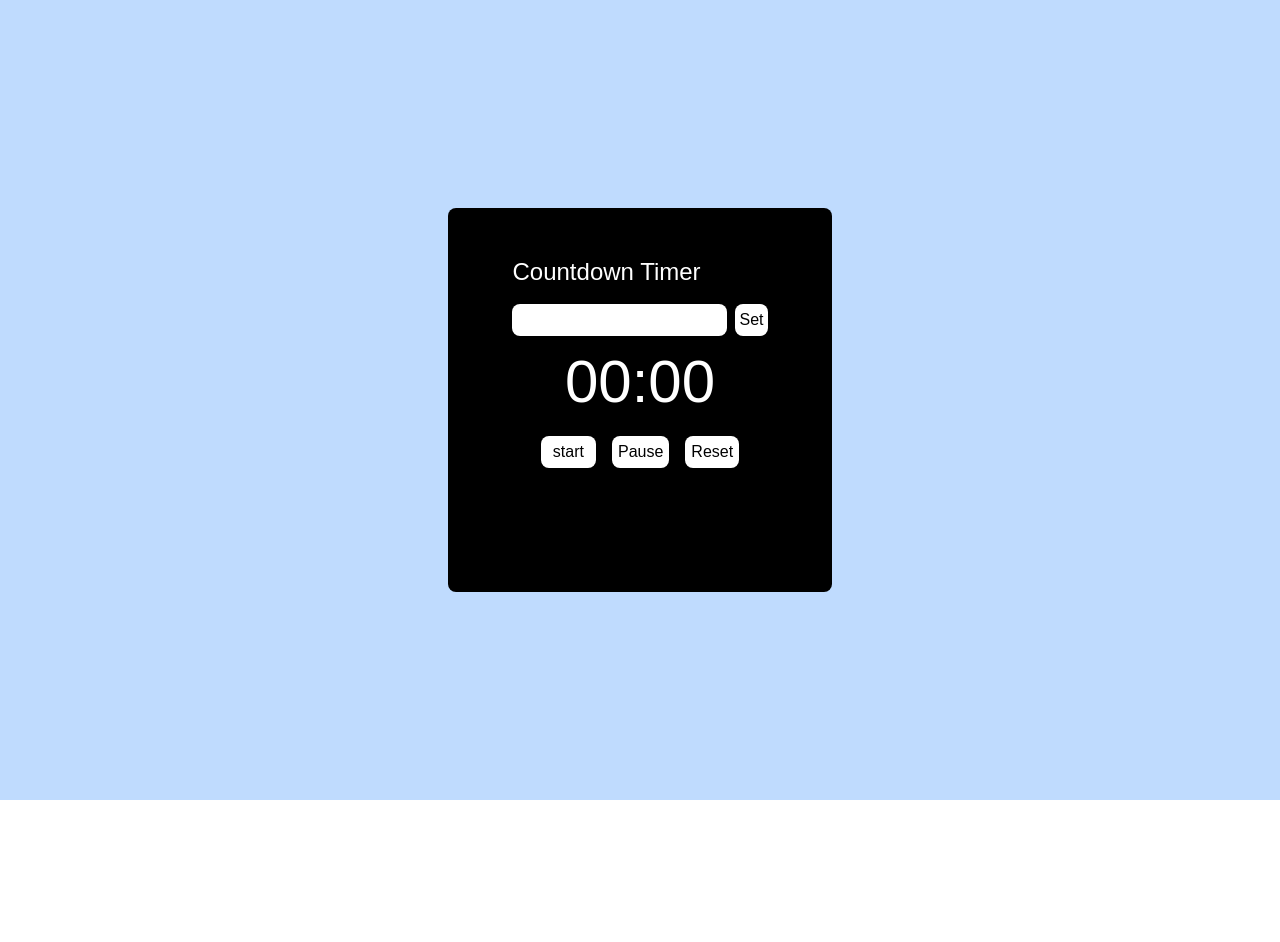
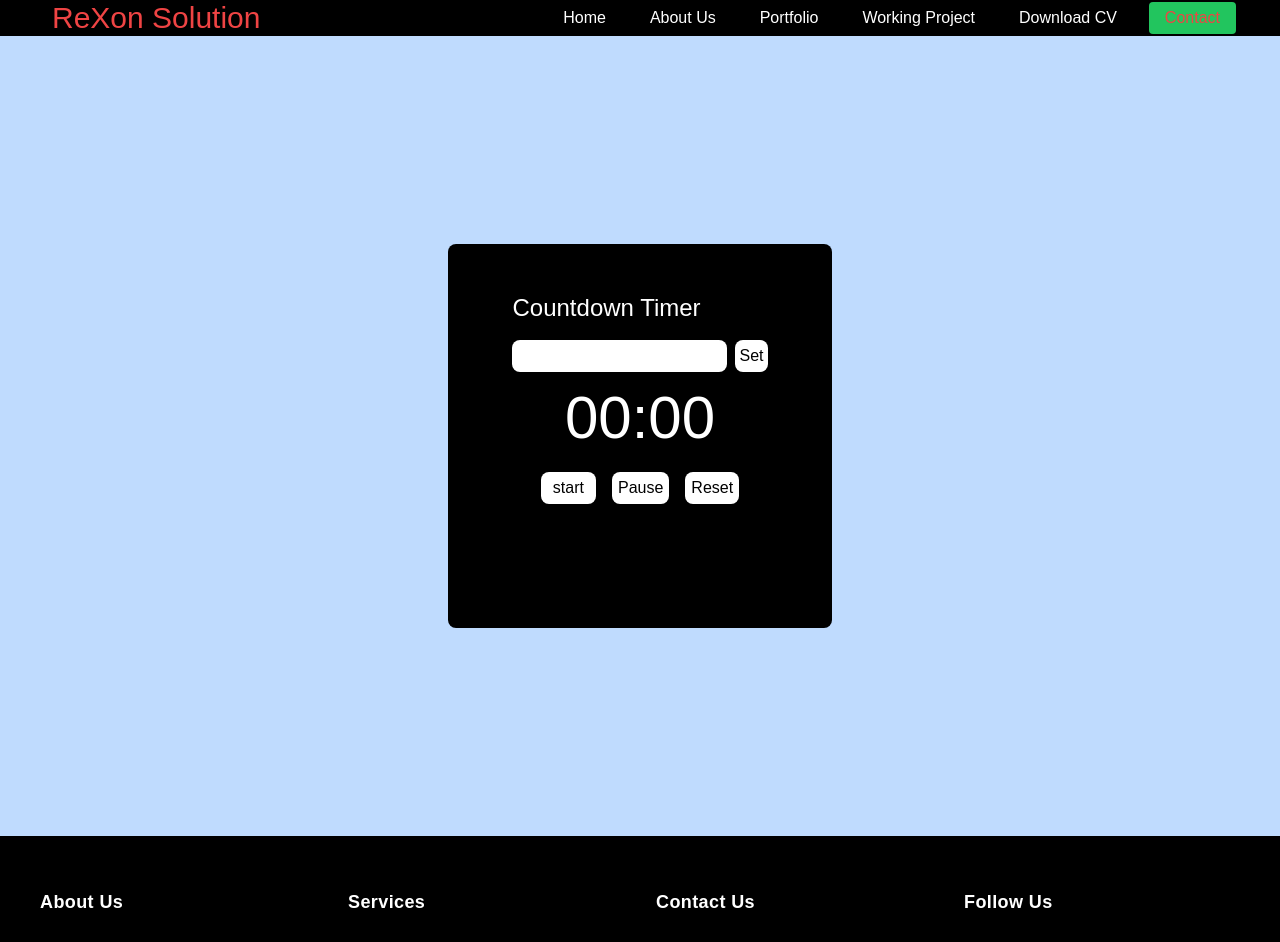
Before and after one commit to ParvezCoder/website, a Next.js app: page /WorkingProject in a window 1280 px wide. Shown: the top 942 px of the page. Before the commit the page ends 800 px from the top, so only its background shows below. Built offline with nearby package versions, Linux system fonts and the light colour scheme.

Commit message:
navbar added

```diff
--- a/src/app/Components/CounterTimer.tsx
+++ b/src/app/Components/CounterTimer.tsx
@@ -1,5 +1,7 @@
 'use client';
 import { use, useEffect, useState } from "react";
+import Navbar from "./Navbar";
+import Footer from "./Footer";
 const CounterTimer = () => {
     const [start, setStart] = useState(true)
     const [isRunning, setIsRunning] = useState(false)
@@ -44,6 +46,7 @@ const CounterTimer = () => {
     }
     return (
         <>
+        <Navbar/>
             <div className="bg-blue-200 h-screen items-center justify-center flex">
                 <div className="h-96 w-96 bg-black rounded-lg flex  justify-center">
                     <div className="mt-12">
@@ -61,6 +64,7 @@ const CounterTimer = () => {
                     </div>
                 </div>
             </div>
+            <Footer/>
         </>
     );
 };
```
